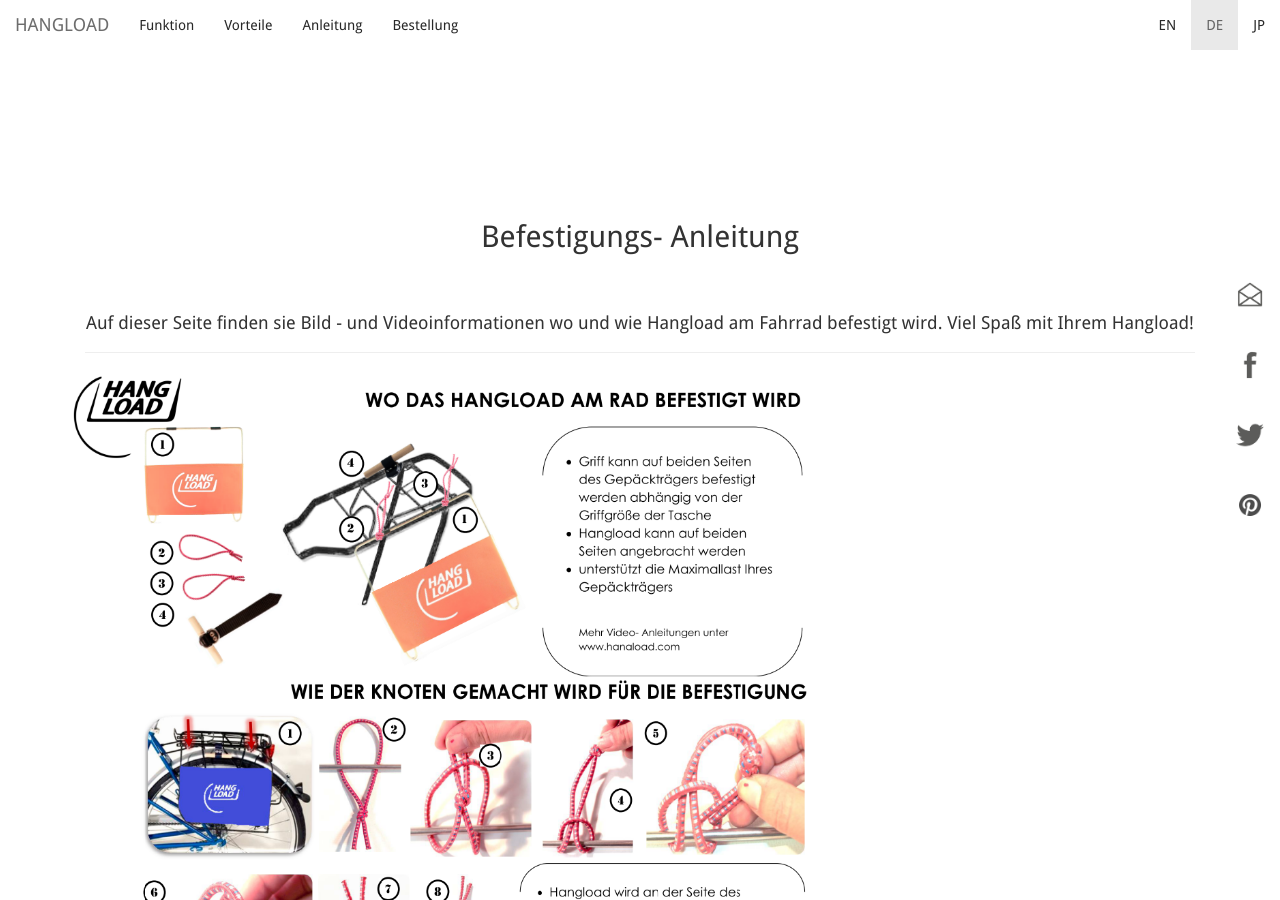
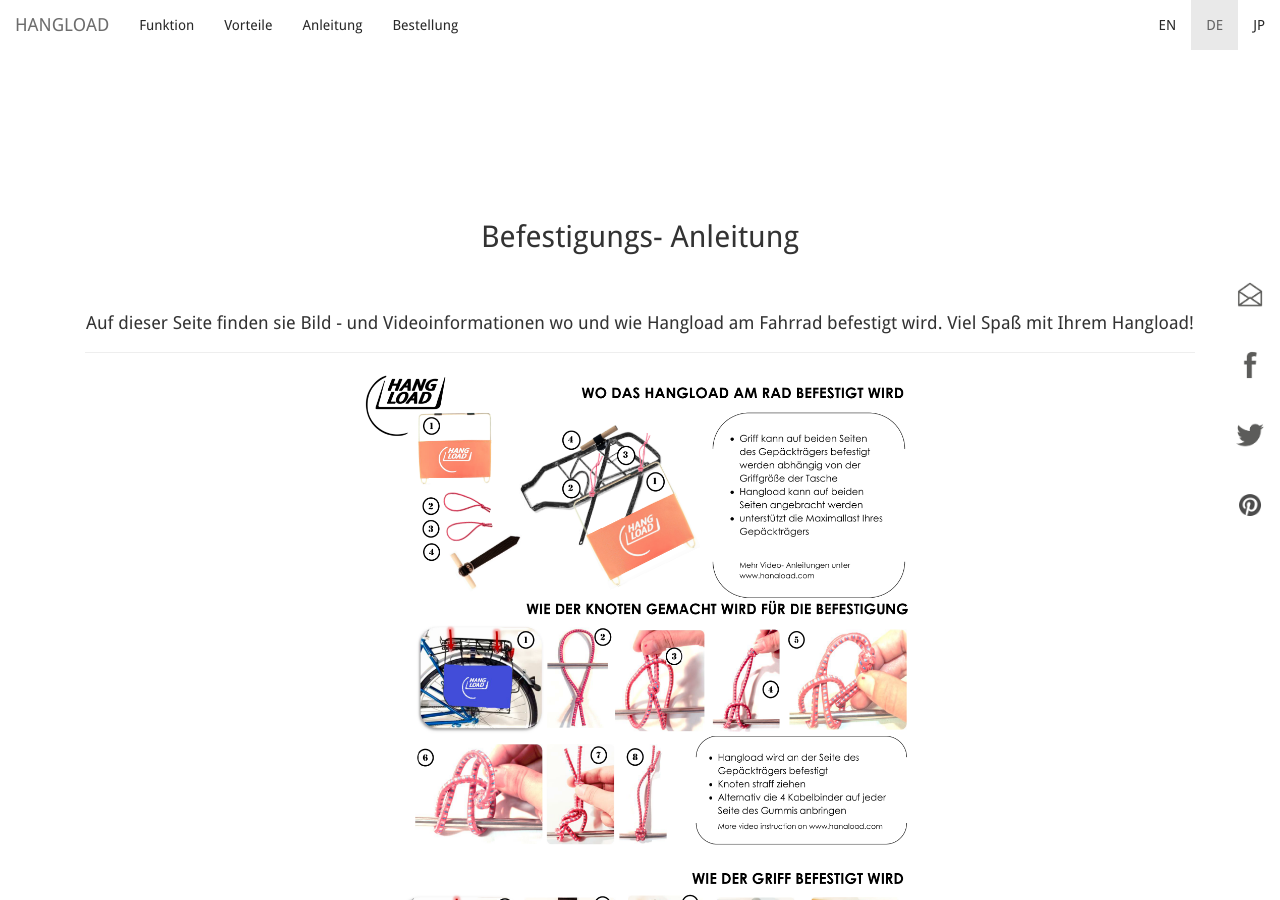
Before and after one commit to bodokaiser/hangload.com, a Jekyll site: the page built from de/instruction/index.html, in a window 1280 px wide and 900 px high. Built offline with Jekyll 4.4.1, drawn with Linux system fonts in a browser that asks for light colours; nearby versions of some CDN libraries; library files that are not in the unit come from our copies; Markdown is read by kramdown in place of the engine named in the settings.

Commit message:
Update index.html

```diff
--- a/de/instruction/index.html
+++ b/de/instruction/index.html
@@ -15,8 +15,7 @@
 </div>
 </div>
 <div class="row">
-<div class="col-xs-12 col-md-8">
-<div class="thubmnail">
+<div class="col-xs-8 col-xs-offset-2 col-sm-6 col-sm-offset-3">
 <img class="img-responsive" alt="Drawings Attach"
 src="/images/instruction/Anleitung.png" />
 </div>
```
